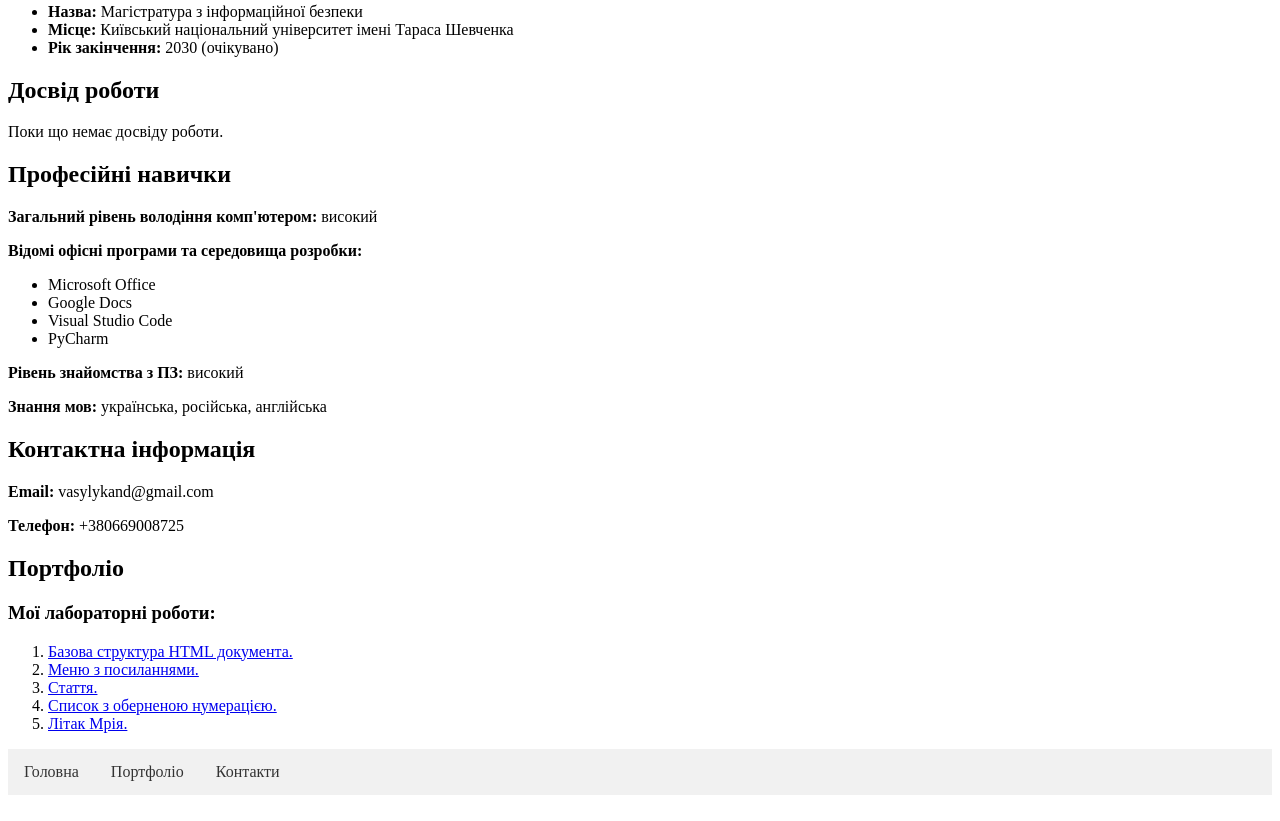
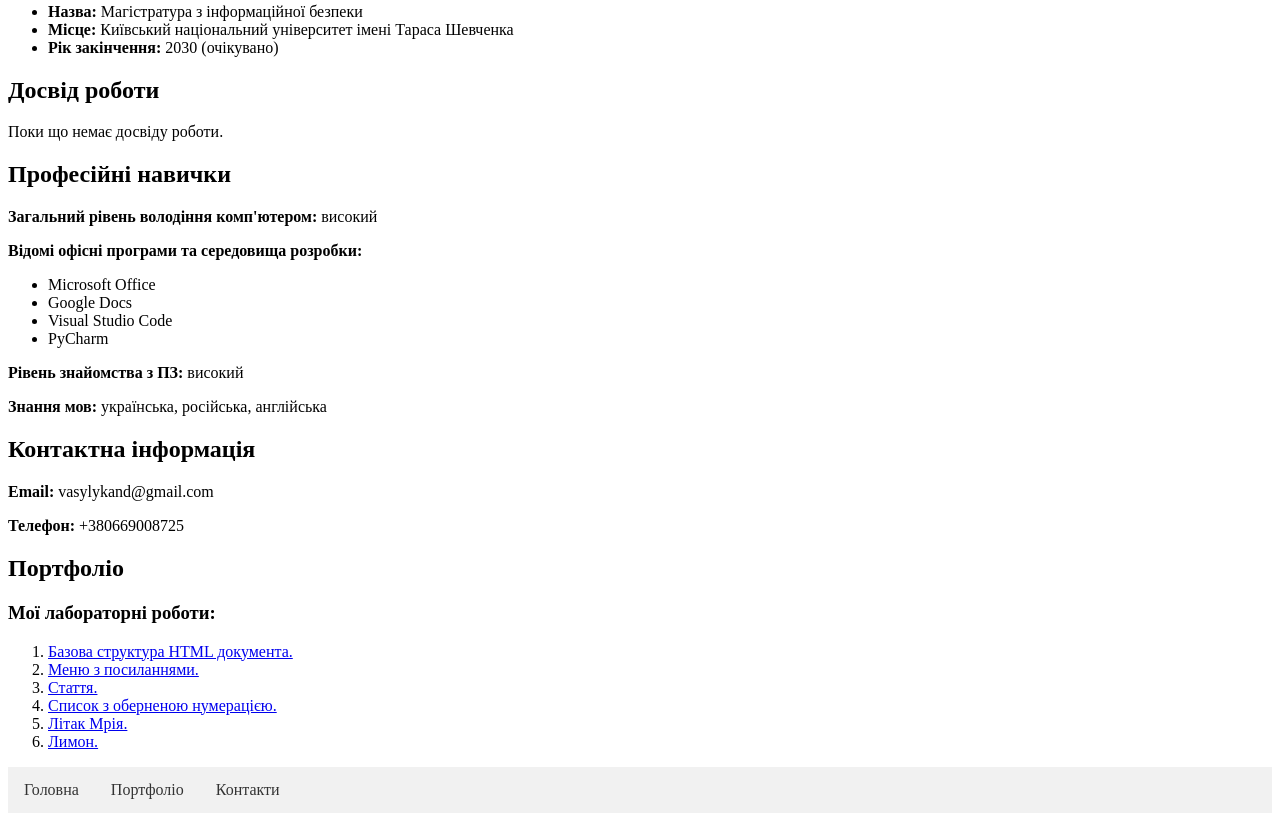
Before and after one commit to HoIderTv/holdertv.github.io, a plain HTML site: page index.html in a window 1280 px wide. Shown: the part 363-1184 px from the top of the page. Drawn offline with Linux system fonts and the light colour scheme.

Commit message:
Add files via upload

```diff
--- a/index.html
+++ b/index.html
@@ -45,6 +45,7 @@
             <li><a href="Лабораторні/texst6.html">Стаття.</a></li>
             <li><a href="Лабораторні/texst5.html">Cписок з оберненою нумерацією.</a></li>
 			<li><a href="Мрія/cossacs.html"> Літак Мрія.</a></li>
+			<li><a href="Лимон/limon.html"> Лимон.</a></li>
         </ol>
 </body>
 </html>
```
